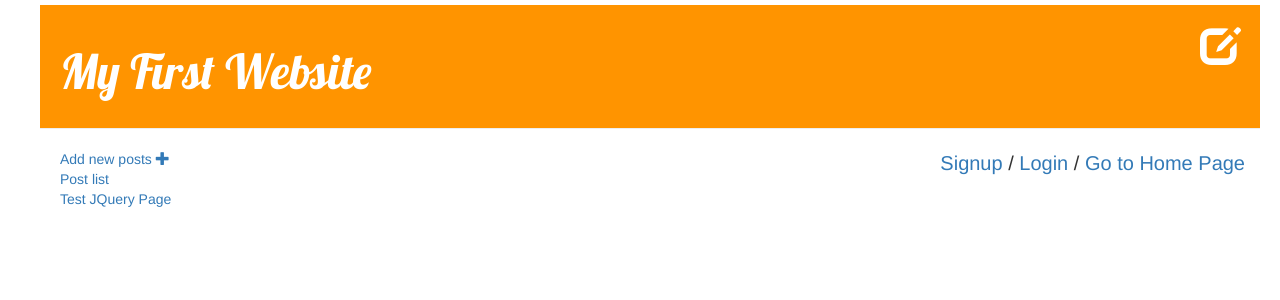
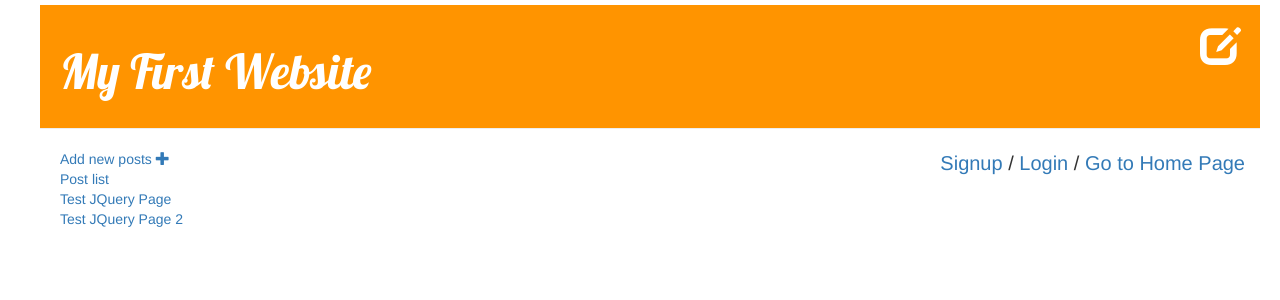
Before and after one commit to BorisVV/myFirstWeb, a Django app: page / in a window 1280 px wide. Shown: the top 300 px of the page. Run offline with Django 3.2, Linux system fonts and the light colour scheme; some libraries are stand-ins or nearby versions.

Commit message:
added new file, url, and view for new new testing JQuery page

```diff
--- a/blog/templates/blog/home.html
+++ b/blog/templates/blog/home.html
@@ -5,5 +5,7 @@
   <a href="{% url 'post_list' %}">Post list</a>
   <br>
   <a href="{% url 'testing_JQuery' %}"> Test JQuery Page</a>
+  <br>
+  <a href="{% url 'test_JQuery2' %}"> Test JQuery Page 2</a>
 
 {% endblock %}
--- a/blog/urls.py
+++ b/blog/urls.py
@@ -16,4 +16,6 @@ urlpatterns = [
     url(r'^post/(?P<pk>\d+)/publish/$', views.post_publish, name='post_publish'),
     url(r'^testing_JQuery/', views.testing_JQuery, name=
     'testing_JQuery'),
+    url(r'^test_JQuery2/', views.test_JQuery2, name=
+    'test_JQuery2'),
 ]
--- a/blog/views.py
+++ b/blog/views.py
@@ -97,3 +97,6 @@ def sign_up(request):
 
 def testing_JQuery(request):
     return render(request, 'blog/testingJQuery.html')
+
+def test_JQuery2(request):
+    return render(request, 'blog/testJQuery2.html')
```
Also changed, not shown: blog/templates/blog/testJQuery2.html (added, +10 -0 lines).
